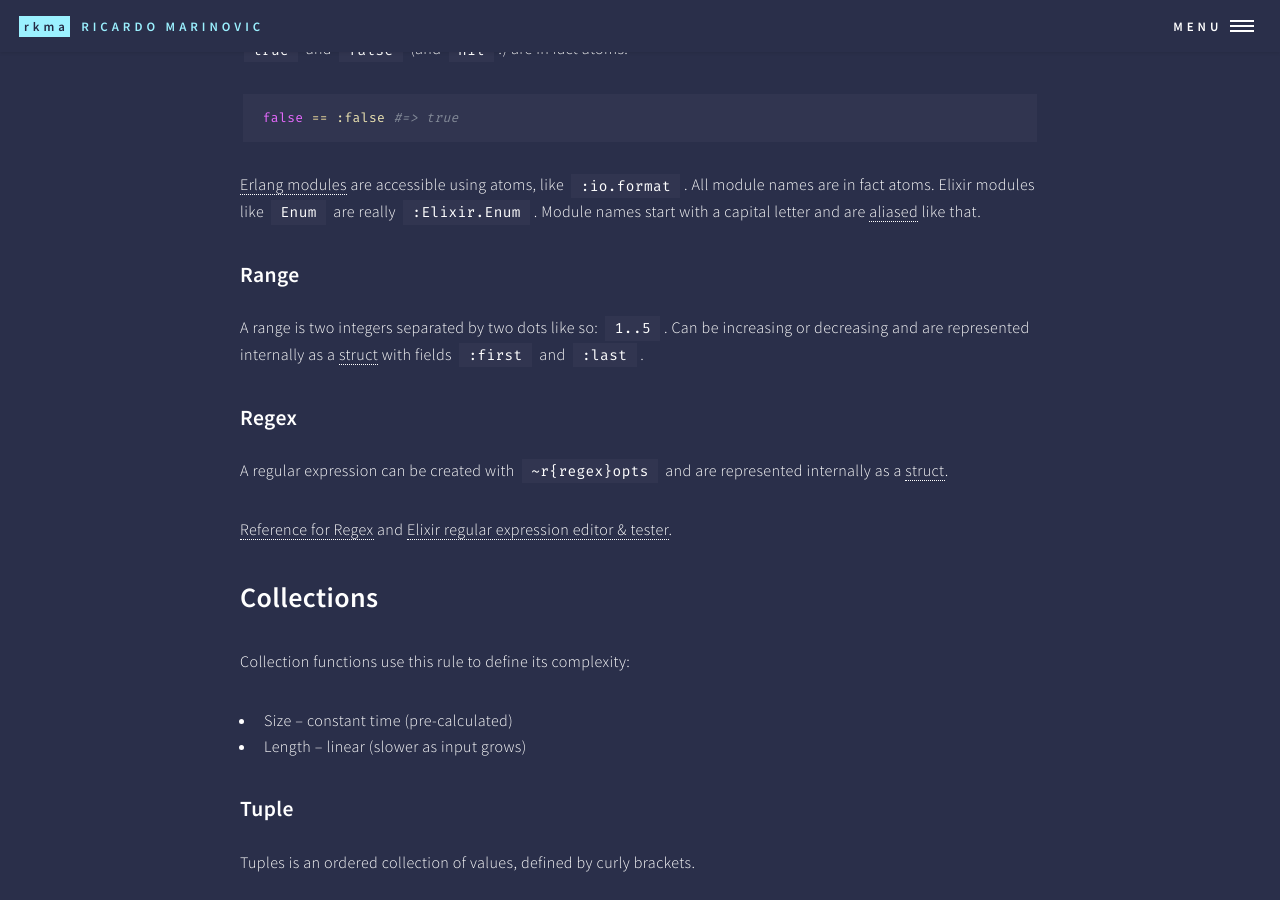
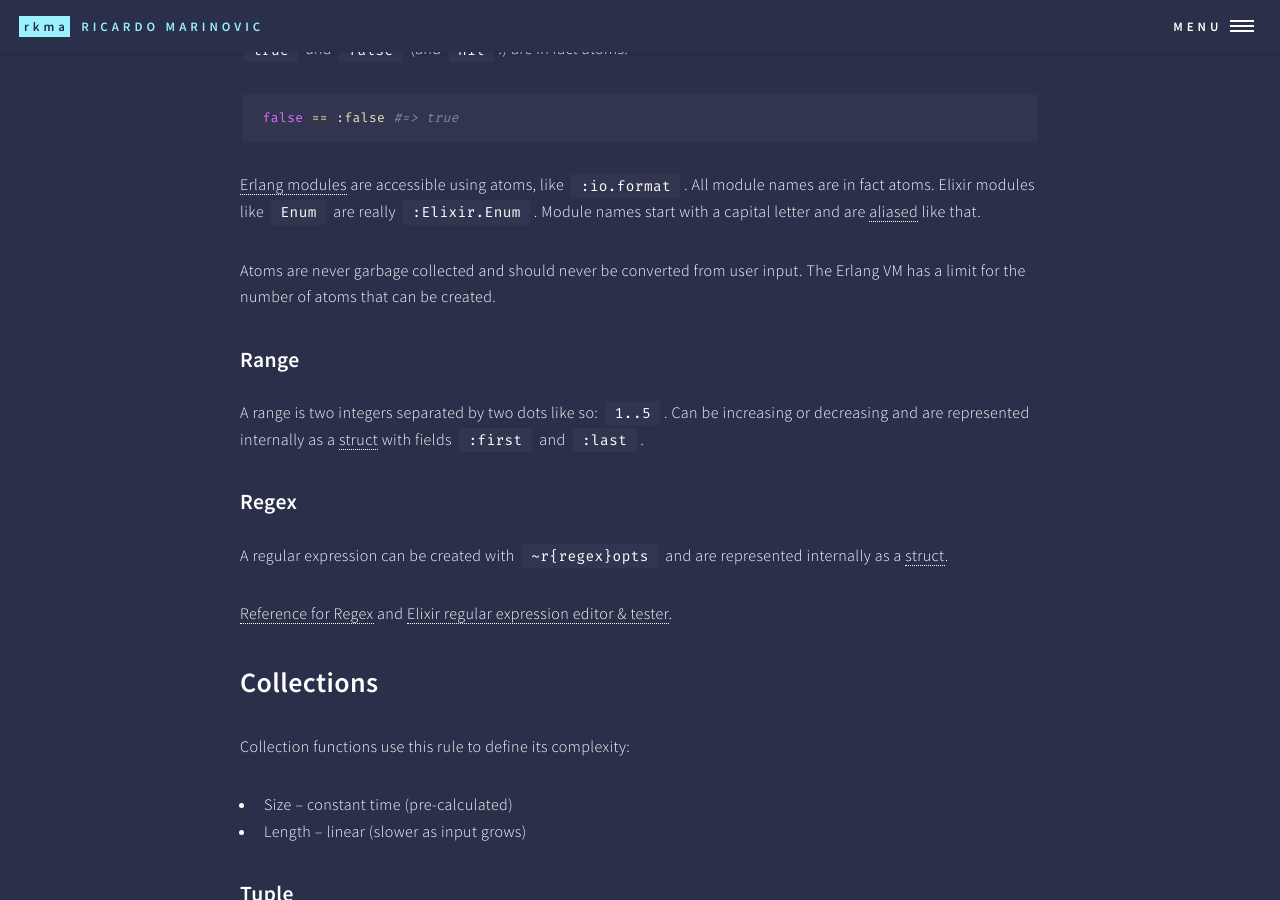
Before and after one commit to ricmarinovic/ricmarinovic.github.io, a Jekyll site: the page built from elixir/_posts/2016-11-15-syntax.md, in a window 1280 px wide and 900 px high, scrolled down 1876 px. Built offline with Jekyll 4.4.1, drawn with Linux system fonts in a browser that asks for light colours; comment, search, counter and statistics services are not loaded.

Commit message:
edit post elixir syntax
add atom observation: garbage collection

````diff
--- a/elixir/_posts/2016-11-15-syntax.md
+++ b/elixir/_posts/2016-11-15-syntax.md
@@ -48,7 +48,9 @@ Atoms are words that look just like variables, starting with a colon, like `:tru
 false == :false #=> true
 ```
 
- [Erlang modules](http://elixir-lang.org/getting-started/erlang-libraries.html) are accessible using atoms, like `:io.format`. All module names are in fact atoms. Elixir modules like `Enum` are really `:Elixir.Enum`. Module names start with a capital letter and are [aliased](#alias) like that.
+[Erlang modules](http://elixir-lang.org/getting-started/erlang-libraries.html) are accessible using atoms, like `:io.format`. All module names are in fact atoms. Elixir modules like `Enum` are really `:Elixir.Enum`. Module names start with a capital letter and are [aliased](#alias) like that.
+
+Atoms are never garbage collected and should never be converted from user input. The Erlang VM has a limit for the number of atoms that can be created.
 
 ### Range
 
````
